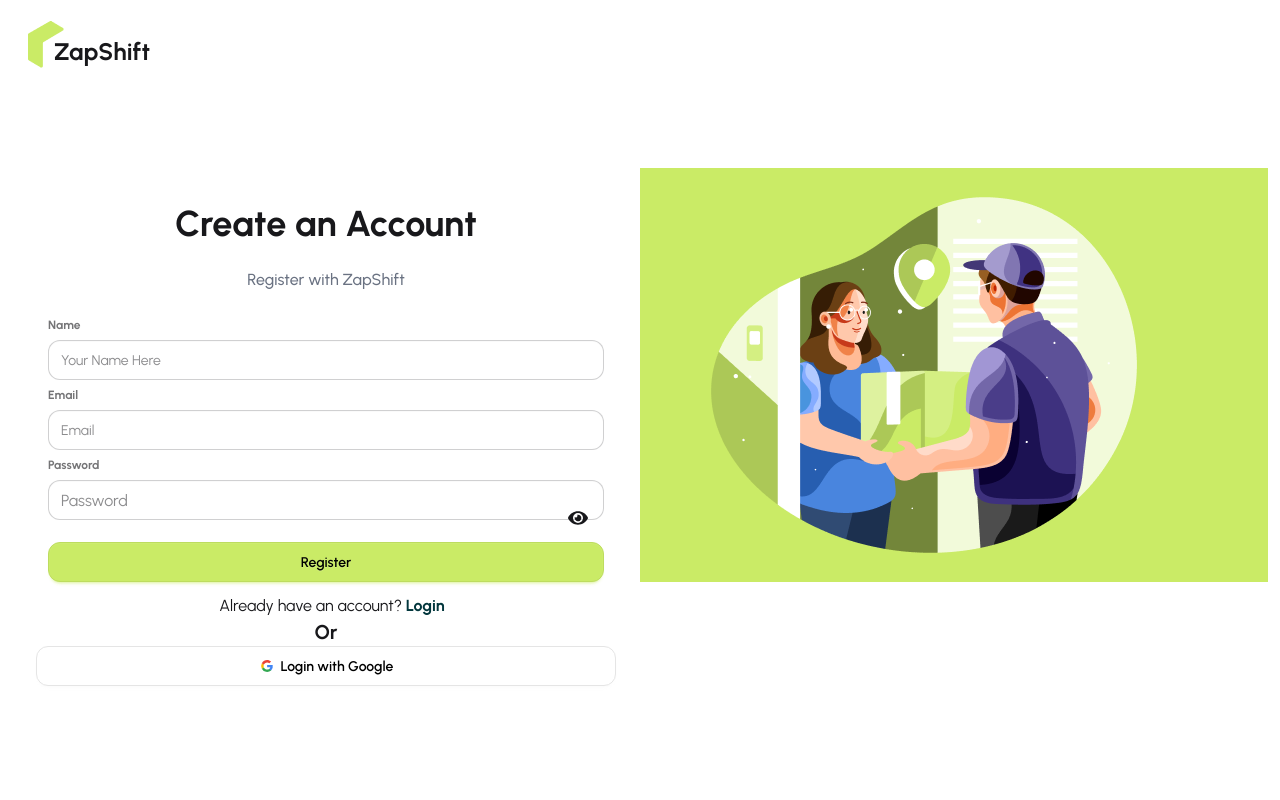
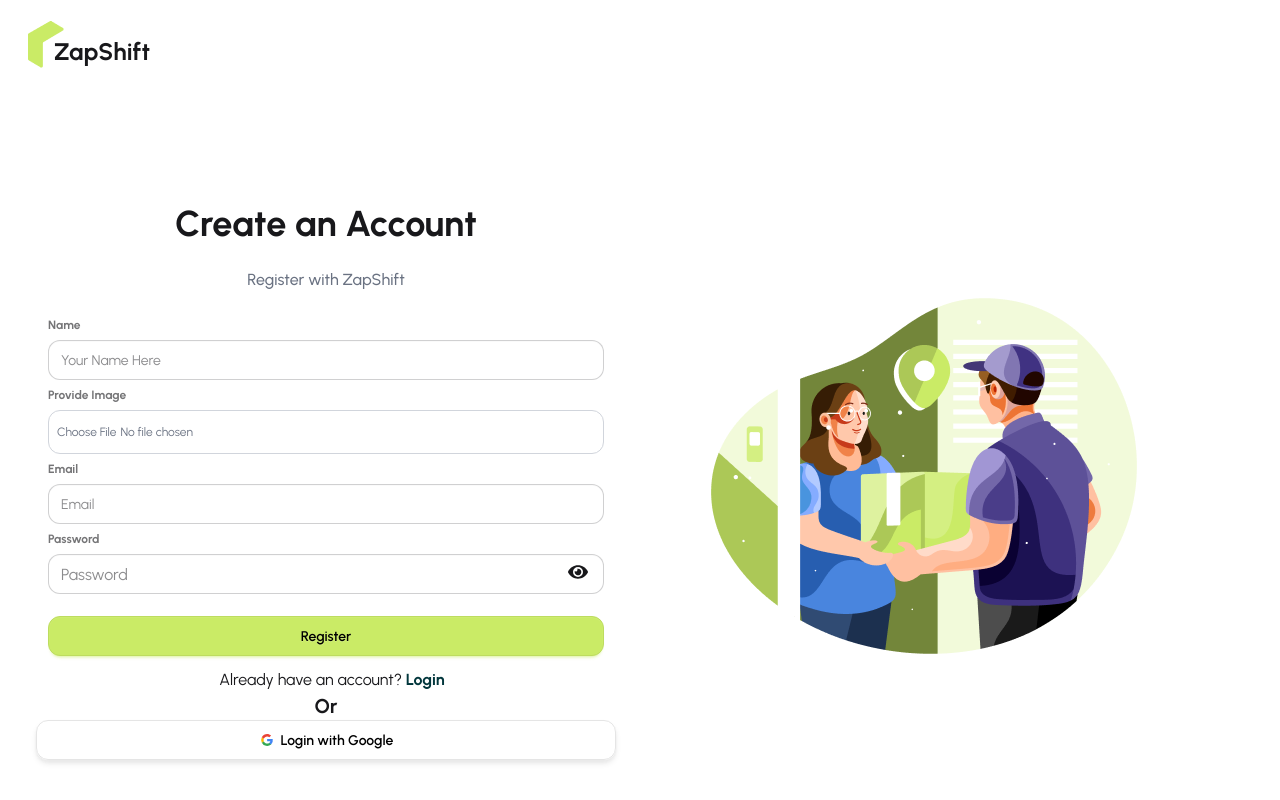
Before and after one commit to fahim-shareear/zap-shift-main, a React app in the folder zap-shift-ui/: page /register in a window 1280 px wide. Built offline with nearby package versions, Linux system fonts and the light colour scheme; no server answers; the HTML template or start-up script is replaced by a standard one.

Commit message:
.........

```diff
--- a/zap-shift-ui/src/layouts/AuthLayout.jsx
+++ b/zap-shift-ui/src/layouts/AuthLayout.jsx
@@ -9,11 +9,11 @@ const AuthLayout = () => {
             <div className="w-40 pl-2">
                 <Logo></Logo>
             </div>
-            <div className="flex mt-10 md:flex-row flex-col-reverse">
+            <div className="flex mt-10 md:flex-row flex-col-reverse items-center justify-center">
                 <div className="flex-1 mt-15">
                     <Outlet></Outlet>
                 </div>
-                <div className="flex-1 mt-15 bg-[#caeb66] h-full">
+                <div className="flex-1 mt-15 h-full">
                     <img src={authimage} alt="authimage" className="h-full object-cover" />
                 </div>
             </div>
--- a/zap-shift-ui/src/pages/Auth/login/Login.jsx
+++ b/zap-shift-ui/src/pages/Auth/login/Login.jsx
@@ -48,7 +48,7 @@ const Login = () => {
                             minLength: 6,
                             pattern: /^(?=.*[a-z])(?=.*[A-Z])(?=.*[^a-zA-Z0-9]).{8,}$/
                         })} />
-                        <button className="absolute top-8 right-4 font-bold text-xl" onClick={handleEye}>
+                        <button className="absolute top-2 right-4 font-bold text-xl" onClick={handleEye}>
                             {eye ? <FaEyeSlash></FaEyeSlash> : <FaEye></FaEye>}
                         </button>
                         {errors.password?.type === 'required' && <p className="text-red-500">Password field is required</p>}
--- a/zap-shift-ui/src/pages/Auth/register/Register.jsx
+++ b/zap-shift-ui/src/pages/Auth/register/Register.jsx
@@ -27,7 +27,7 @@ const Register = () => {
     const handleEye = (e) =>{
         e.preventDefault();
         setEye(!eye);
-    }
+    };
 
     return (
         <div className="max-w-4xl p-6 text-center">
@@ -41,6 +41,12 @@ const Register = () => {
                     <label className="label font-bold">Name</label>
                     <input type="text" className="input w-full rounded-xl" placeholder="Your Name Here" {...register("name", { required: true, maxLength: 20 })} />
                     {errors.name?.type === "required" && <p className='text-red-500'>Name is required</p>}
+
+                    {/* Photo field */}
+                    <label className="label font-bold">Provide Image</label>
+                    <input type="file" className="file border border-gray-300 py-3 px-2 text-[12px] text-gray-500 w-full rounded-xl text-center" placeholder="Upload your image here" {...register("image", { required: true})} />
+                    {errors.name?.type === "required" && <p className='text-red-500'>Image is required</p>}
+
                     {/* email field */}
                     <label className="label font-bold">Email</label>
                     <input type="email" className="input w-full rounded-xl" placeholder="Email" {...register("email", { required: true })} />
@@ -52,7 +58,7 @@ const Register = () => {
                         <input type={eye ? "text" : "password"} className="input text-[16px] w-full rounded-xl" placeholder="Password" {...register("password", { required: true,
                             minLength: 6,
                             pattern: /^(?=.*[a-z])(?=.*[A-Z])(?=.*[^a-zA-Z0-9]).{8,}$/ })} />
-                        <button className="absolute top-7 text-xl right-4" onClick={handleEye}>{eye ? <FaEyeSlash className="trnasition-all duration-150 ease-linear"></FaEyeSlash> : <FaEye></FaEye>}</button>
+                        <button className="absolute top-2 text-xl right-4" onClick={handleEye}>{eye ? <FaEyeSlash className="trnasition-all duration-150 ease-linear"></FaEyeSlash> : <FaEye></FaEye>}</button>
                         {errors.password?.type === 'required' && <p className="text-red-500">Password is required</p>}
                         {errors.password?.type === 'minLength' && <p className="text-red-500">Password must be at least 6 character or longer</p>}
                         {errors.password?.type === 'pattern' && <p className="text-red-500 py-1">Password must contain one capital letter one small letter and one special character</p>}
--- a/zap-shift-ui/src/pages/Auth/sociallogin/SocialLogin.jsx
+++ b/zap-shift-ui/src/pages/Auth/sociallogin/SocialLogin.jsx
@@ -17,7 +17,7 @@ const SocialLogin = () => {
     };
 
     return (
-        <div>
+        <div className="shadow-md rounded-xl">
             {/* Google */}
             <button className="btn bg-white text-black border-[#e5e5e5] transition-all deratin-150 active:scale-95 active:shadow-inner w-full rounded-xl" onClick={googleLogin}>
                 <svg aria-label="Google logo" width="16" height="16" xmlns="http://www.w3.org/2000/svg" viewBox="0 0 512 512"><g><path d="m0 0H512V512H0" fill="#fff"></path><path fill="#34a853" d="M153 292c30 82 118 95 171 60h62v48A192 192 0 0190 341"></path><path fill="#4285f4" d="m386 400a140 175 0 0053-179H260v74h102q-7 37-38 57"></path><path fill="#fbbc02" d="m90 341a208 200 0 010-171l63 49q-12 37 0 73"></path><path fill="#ea4335" d="m153 219c22-69 116-109 179-50l55-54c-78-75-230-72-297 55"></path></g></svg>
--- a/zap-shift-ui/src/pages/home/Banner.jsx
+++ b/zap-shift-ui/src/pages/home/Banner.jsx
@@ -19,7 +19,7 @@ const Banner = () => {
             emulateTouch={true}
             showStatus={false}
             showThumbs={false}
-            className='mt-5 rounded-xl overflow-hidden'
+            className='mt-30 rounded-xl overflow-hidden'
         >
             {images.map((img, index) => (
                 <div key={index} className="relative h-75 md:h-125 lg:h-150">
```
